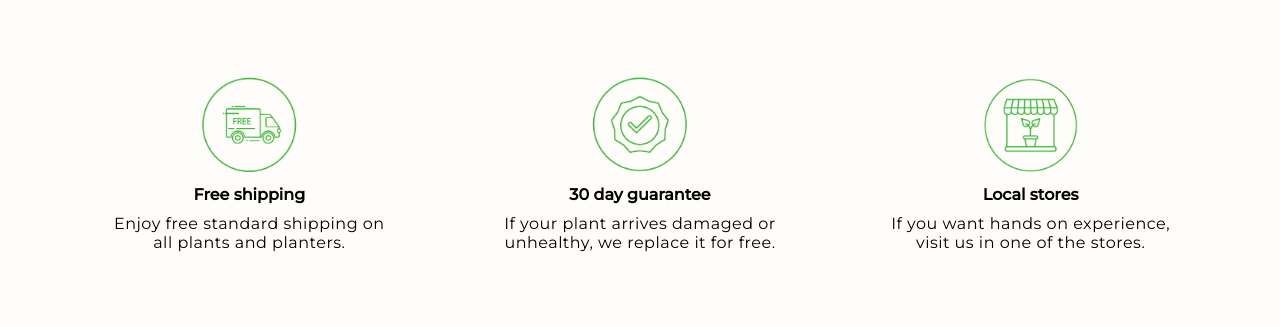
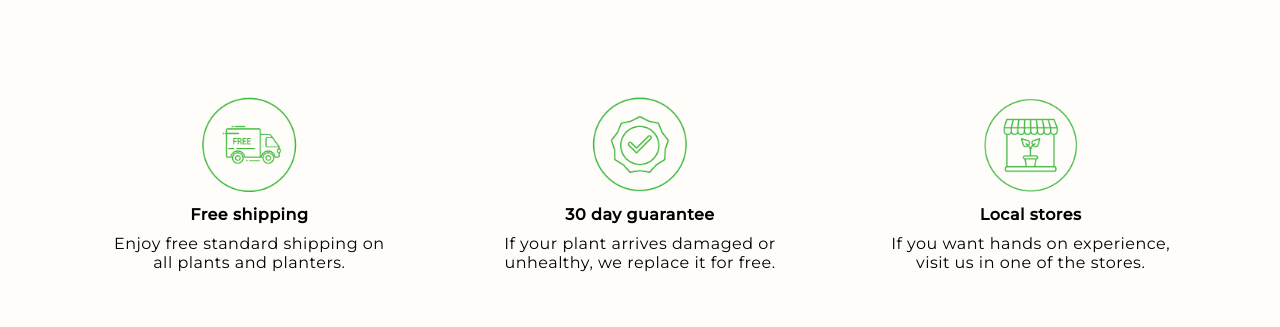
Before and after one commit to Mashha/shopping-cart, a React (Vite) app: page /shopping-cart in a window 1280 px wide. Shown: the part 830-1157 px from the top of the page. Built offline with nearby package versions, Linux system fonts and the light colour scheme; a web font is replaced by a local one.

Commit message:
a few additional styles

```diff
--- a/src/components/home-section-one/homeSectionOne.css
+++ b/src/components/home-section-one/homeSectionOne.css
@@ -17,6 +17,10 @@
   padding: 5px;
 }
 
+.home-section-one-inner .icons h4 {
+  letter-spacing: 0.5px;
+}
+
 .home-section-one-inner .icons img {
   width: 100px;
 }
@@ -24,7 +28,7 @@
 @media (min-width: 600px) {
   .home-section-one-inner {
     width: 90%;
-    margin: 100px auto;
+    margin: 120px auto;
     grid-template-columns: repeat(auto-fit, minmax(300px, 1fr));
   }
 }
--- a/src/components/home-section-two/homeSectionTwo.css
+++ b/src/components/home-section-two/homeSectionTwo.css
@@ -76,7 +76,7 @@
 
   @supports (scrollbar-color: red blue) {
     .home-section-inner {
-      scrollbar-color: rgba(0, 0, 0, 0.1) rgba(0, 0, 0, 0.2);
+      scrollbar-color: rgba(0, 0, 0, 0.2) rgba(0, 0, 0, 0.1);
       scrollbar-width: thin;
     }
   }
--- a/src/components/plant/plant.css
+++ b/src/components/plant/plant.css
@@ -38,6 +38,8 @@
 }
 .main-right div p {
   font-size: 16px;
+  letter-spacing: 0.5px;
+  line-height: 28px;
 }
 
 .main-right .desc {
```
